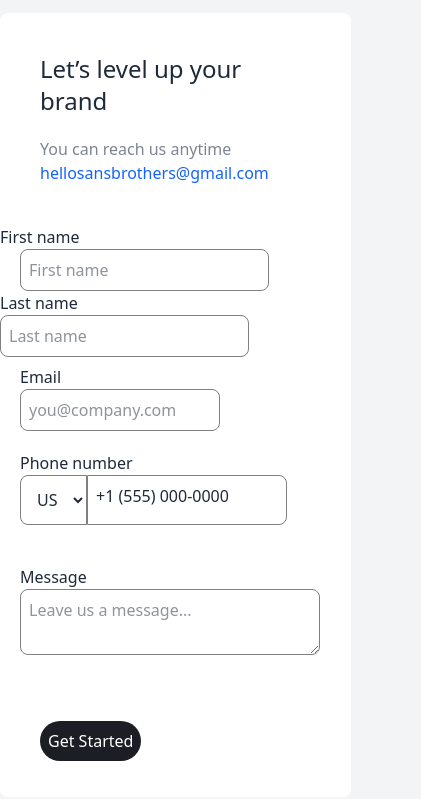
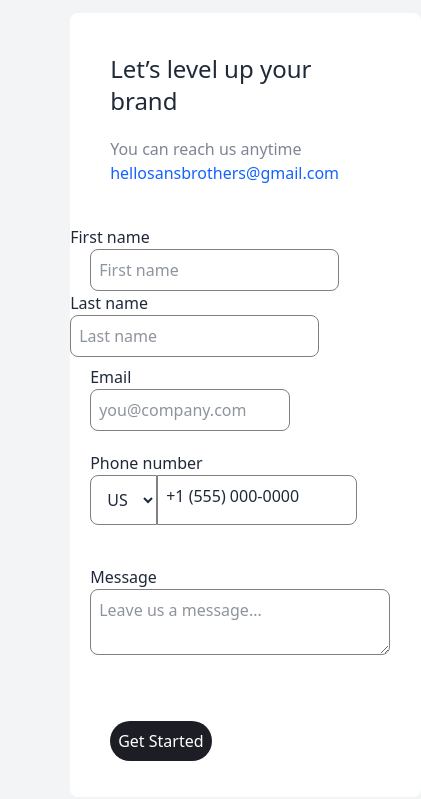
Before and after one commit to Shohrukh-Abduvakhidov/react-project-9, a React (Vite) app: page /contact in a window 390 px wide. Shown: the part 2145-2944 px from the top of the page, 421 px wide, since content can reach past the window. Built offline with nearby package versions, Linux system fonts and the light colour scheme; a web font is replaced by a local one.

Commit message:
commits fixed

```diff
--- a/src/Contact.jsx
+++ b/src/Contact.jsx
@@ -12,6 +12,7 @@ import logo8 from "./assets/logo8.png";
 import office from "./assets/Image (4).png";
 import logo from "./assets/Logo (9).png"
 import socials from "./assets/Social media.png"
+
 const Contact = () => {
   return (
     <div>
@@ -91,7 +92,7 @@ const Contact = () => {
           </div>
         </div>
         <div className="flex w-[90%] mt-32">
-          <div className=" lg:relative bg-white lg:w-[608px] h-[784px] top-[50%] left-[10%] rounded-lg">
+          <div className="relative bg-white lg:w-[608px] h-[784px] top-[50%] left-[20%] lg:left-[10%] rounded-lg">
             <div className="p-10">
               <h1 className="text-2xl lg:text-5xl ">
                 Let’s level up your brand
@@ -103,7 +104,7 @@ const Contact = () => {
                 </span>
               </p>
             </div>
-            <div className="flex flex-col lg:flex lg:flex-row">
+            <div className="flex flex-col justify-center lg:flex lg:flex-row">
               <div>
                 <label htmlFor="inp1">First name</label>
                 <br />
```
